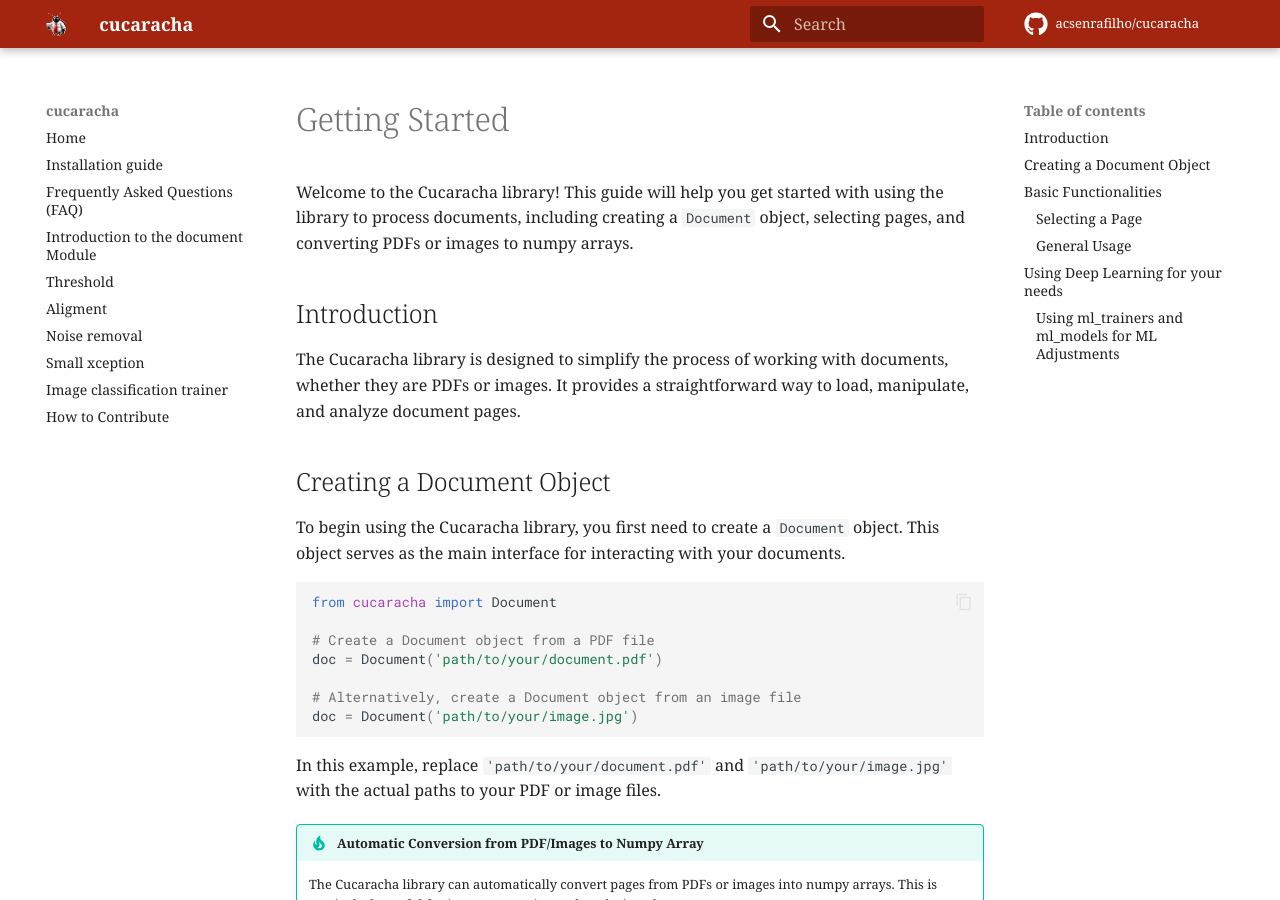
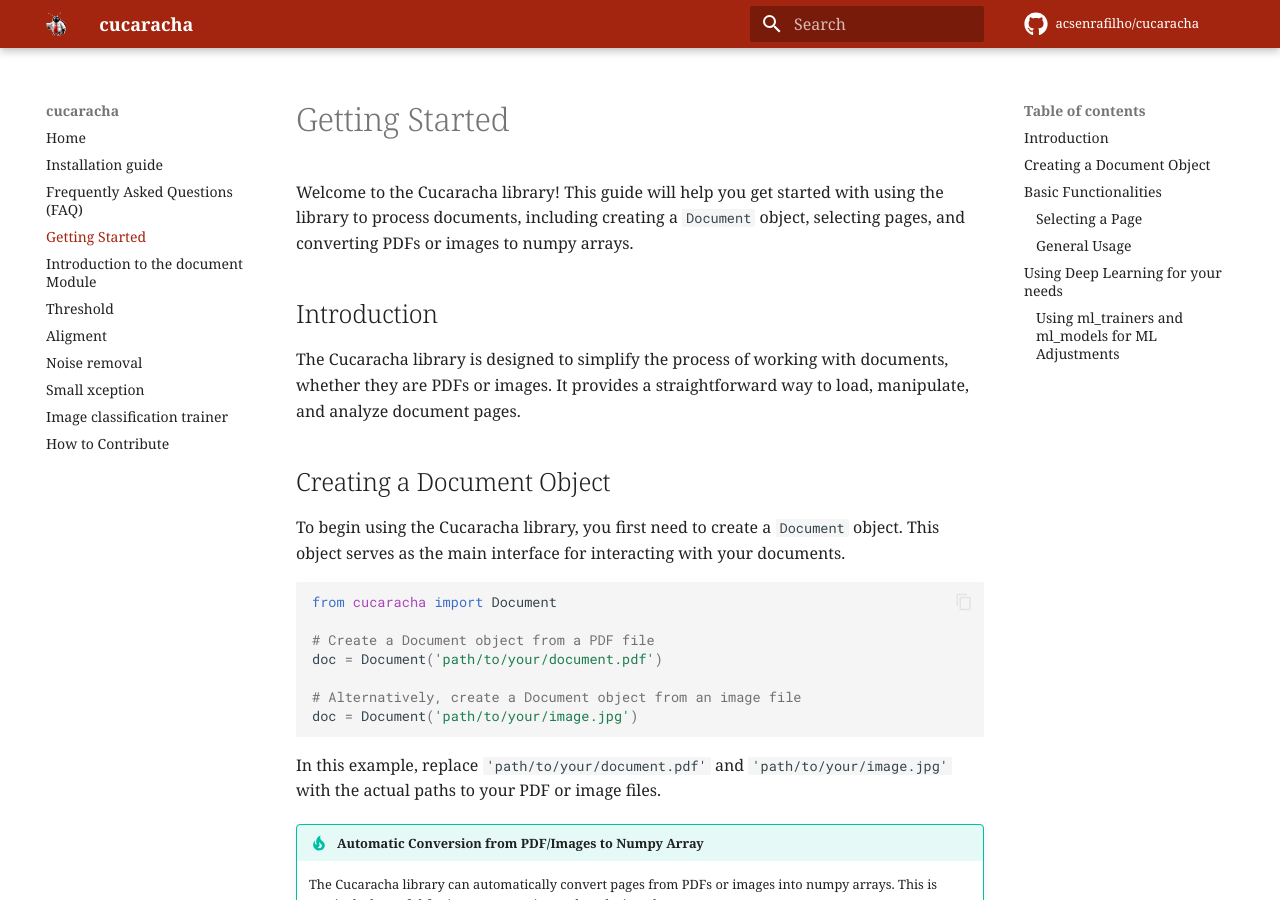
Before and after one commit to acsenrafilho/cucaracha, an MkDocs documentation site: the page built from docs/getting_started.md, in a window 1280 px wide and 900 px high. Built offline with MkDocs 1.6.1 and Material for MkDocs 9.7.7, drawn with Linux system fonts in a browser that asks for light colours; comment, search, counter and statistics services are not loaded.

Commit message:
DOC: Add mkdocs.yml with new section: getting_started.md

```diff
--- a/mkdocs.yml
+++ b/mkdocs.yml
@@ -42,6 +42,7 @@ nav:
   - 'index.md'
   - 'installation_guide.md'
   - 'faq.md'
+  - 'getting_started.md'
   - 'api/document.md'
   - 'api/threshold.md'
   - 'api/aligment.md'
```
